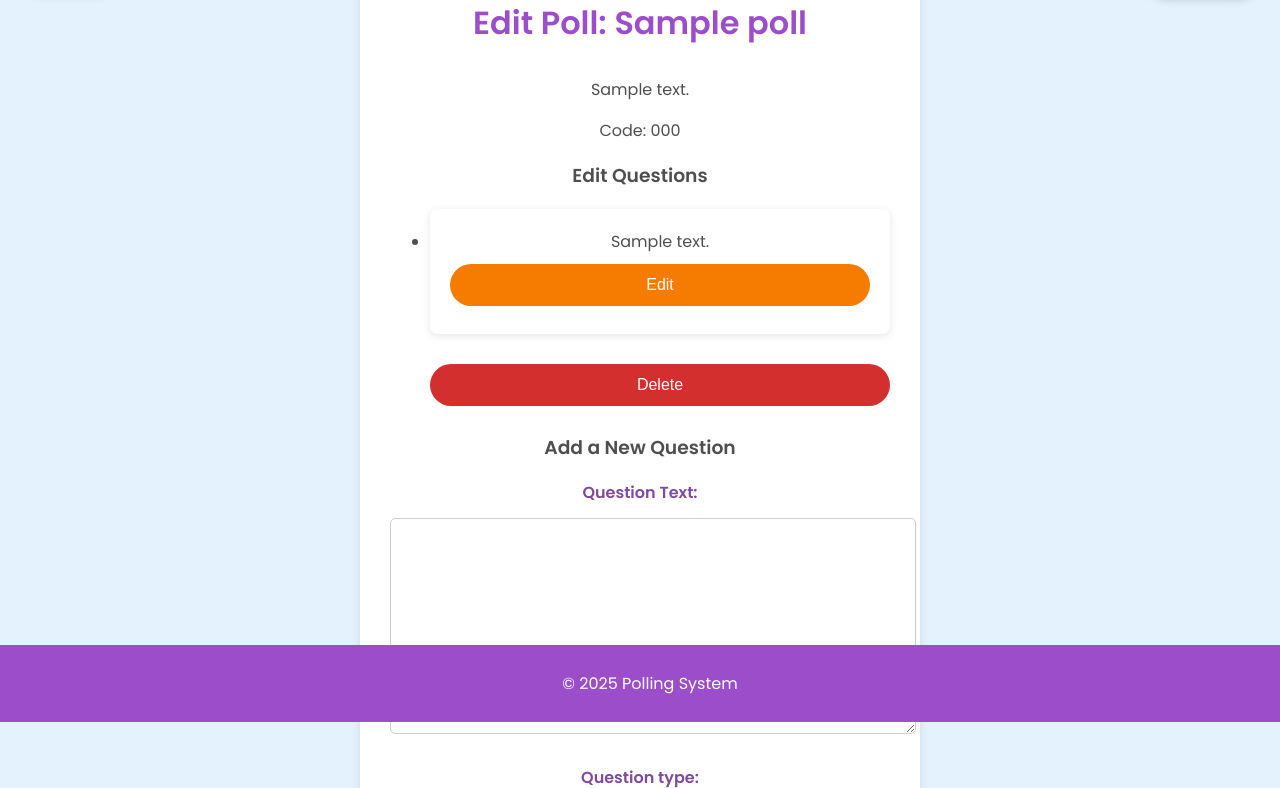
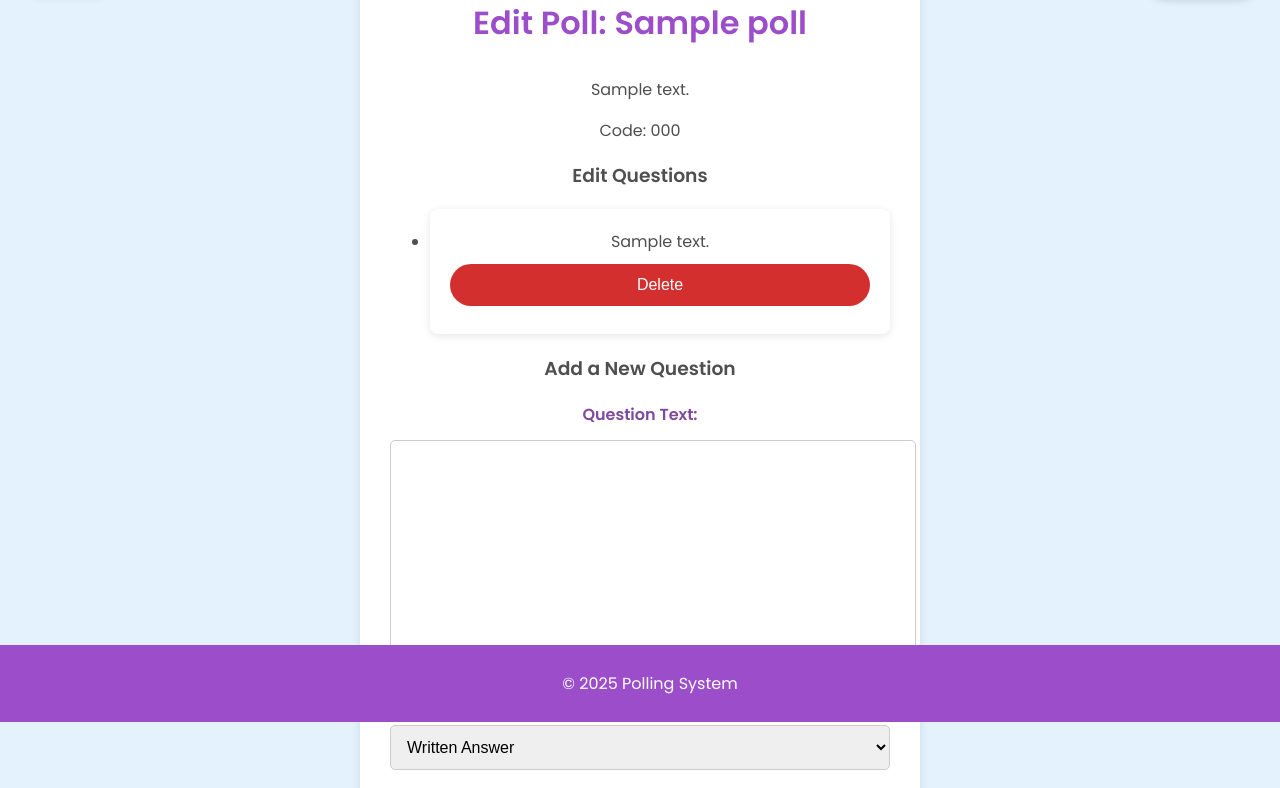
Before and after one commit to Arif1025/Placeholder, a Django app: page /polls/polls/edit/1/ in a window 1280 px wide. Shown: the part 78-866 px from the top of the page. Run offline with Django 5.2, Linux system fonts and the light colour scheme; a user stored in the database is signed in; tables that the repository leaves empty hold one stand-in row (values such as "Sample post").

Commit message:
Deleted edit button, so teachers instead delete and add a new question to edit

```diff
--- a/polls/templates/edit_quiz.html
+++ b/polls/templates/edit_quiz.html
@@ -104,16 +104,6 @@
             background-color: #c62828;
         }
 
-        .edit-button {
-            background-color: #f57c00;
-            font-size: 16px;
-            margin-top: 10px;
-        }
-
-        .edit-button:hover {
-            background-color: #e65100;
-        }
-
         .quiz-container .button-section {
             margin-top: 30px;
         }
@@ -212,10 +202,6 @@
                     {% for question in questions %}
                         <li class="question">
                             {{ question.text }}
-                            <form method="post" action="{% url 'edit_question' question.id %}" style="display:inline;">
-                                {% csrf_token %}
-                                <button type="submit" class="edit-button">Edit</button>
-                            </form>
                             <form method="post" action="{% url 'delete_question' question.id poll.id %}" style="display:inline;">
                                 {% csrf_token %}
                                 <button type="submit" class="delete-button">Delete</button>
```
